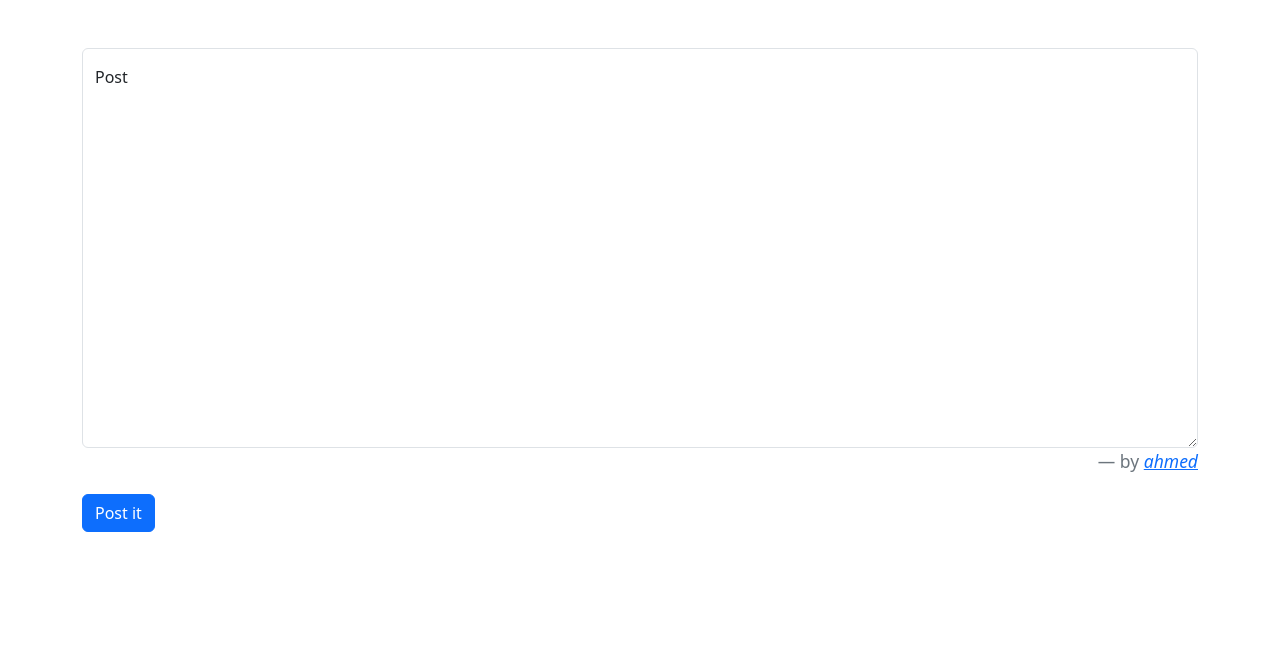
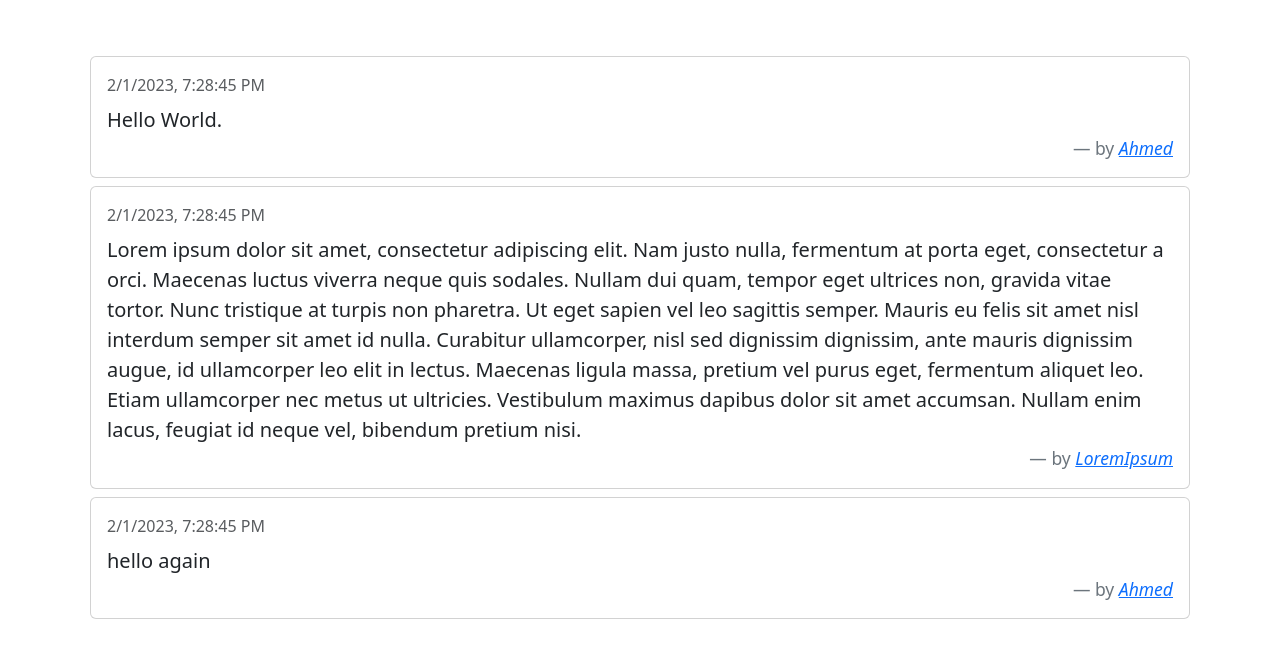
Before and after one commit to El-Ahmed/posts-front, an Angular app: page / in a window 1280 px wide. Shown: the top 658 px of the page. Built offline with nearby package versions, Linux system fonts and the light colour scheme.

Commit message:
added posts component

```diff
--- a/src/app/app.component.html
+++ b/src/app/app.component.html
@@ -7,6 +7,9 @@
 
 <!--<app-sign></app-sign>-->
 
-<app-create username="ahmed"/>
+<!--<app-create username="ahmed"/>-->
+
+
+<app-posts></app-posts>
 
 <router-outlet></router-outlet>
--- a/src/app/app.component.ts
+++ b/src/app/app.component.ts
@@ -7,5 +7,4 @@ import { Component } from '@angular/core';
 })
 export class AppComponent {
   title = 'posts-front';
-  mdate = new Date();
 }
--- a/src/app/app.module.ts
+++ b/src/app/app.module.ts
@@ -6,13 +6,15 @@ import { AppComponent } from './app.component';
 import { PostComponent } from './post/post.component';
 import { SignComponent } from './sign/sign.component';
 import { CreateComponent } from './create/create.component';
+import { PostsComponent } from './posts/posts.component';
 
 @NgModule({
   declarations: [
     AppComponent,
     PostComponent,
     SignComponent,
-    CreateComponent
+    CreateComponent,
+    PostsComponent
   ],
   imports: [
     BrowserModule,
--- /dev/null
+++ b/src/app/post.ts
@@ -0,0 +1,5 @@
+export interface Post {
+  username: string;
+  post_text: string;
+  post_date: string;
+}
--- /dev/null
+++ b/src/app/posts/posts.component.html
@@ -0,0 +1,3 @@
+<div class="container pt-5">
+  <app-post *ngFor="let post of posts" [postdate]="post.post_date" [username]="post.username" [text]="post.post_text" />
+</div>
--- /dev/null
+++ b/src/app/posts/posts.component.ts
@@ -0,0 +1,29 @@
+import { Component } from '@angular/core';
+import {Post} from "../post";
+
+@Component({
+  selector: 'app-posts',
+  templateUrl: './posts.component.html',
+  styleUrls: ['./posts.component.css']
+})
+export class PostsComponent {
+
+  posts:Post[] = [
+    {
+      username:"Ahmed",
+      post_text: "Hello World.",
+      post_date: new Date().toLocaleString()
+    },
+    {
+      username:"LoremIpsum",
+      post_text: "Lorem ipsum dolor sit amet, consectetur adipiscing elit. Nam justo nulla, fermentum at porta eget, consectetur a orci. Maecenas luctus viverra neque quis sodales. Nullam dui quam, tempor eget ultrices non, gravida vitae tortor. Nunc tristique at turpis non pharetra. Ut eget sapien vel leo sagittis semper. Mauris eu felis sit amet nisl interdum semper sit amet id nulla. Curabitur ullamcorper, nisl sed dignissim dignissim, ante mauris dignissim augue, id ullamcorper leo elit in lectus. Maecenas ligula massa, pretium vel purus eget, fermentum aliquet leo. Etiam ullamcorper nec metus ut ultricies. Vestibulum maximus dapibus dolor sit amet accumsan. Nullam enim lacus, feugiat id neque vel, bibendum pretium nisi.",
+      post_date: new Date().toLocaleString()
+    },
+    {
+      username: "Ahmed",
+      post_text: "hello again",
+      post_date: new Date().toLocaleString()
+    }
+    ]
+
+}
```
Also changed, not shown: src/app/posts/posts.component.css (added), 1 other file (tests, documents, lock files or other folders).
